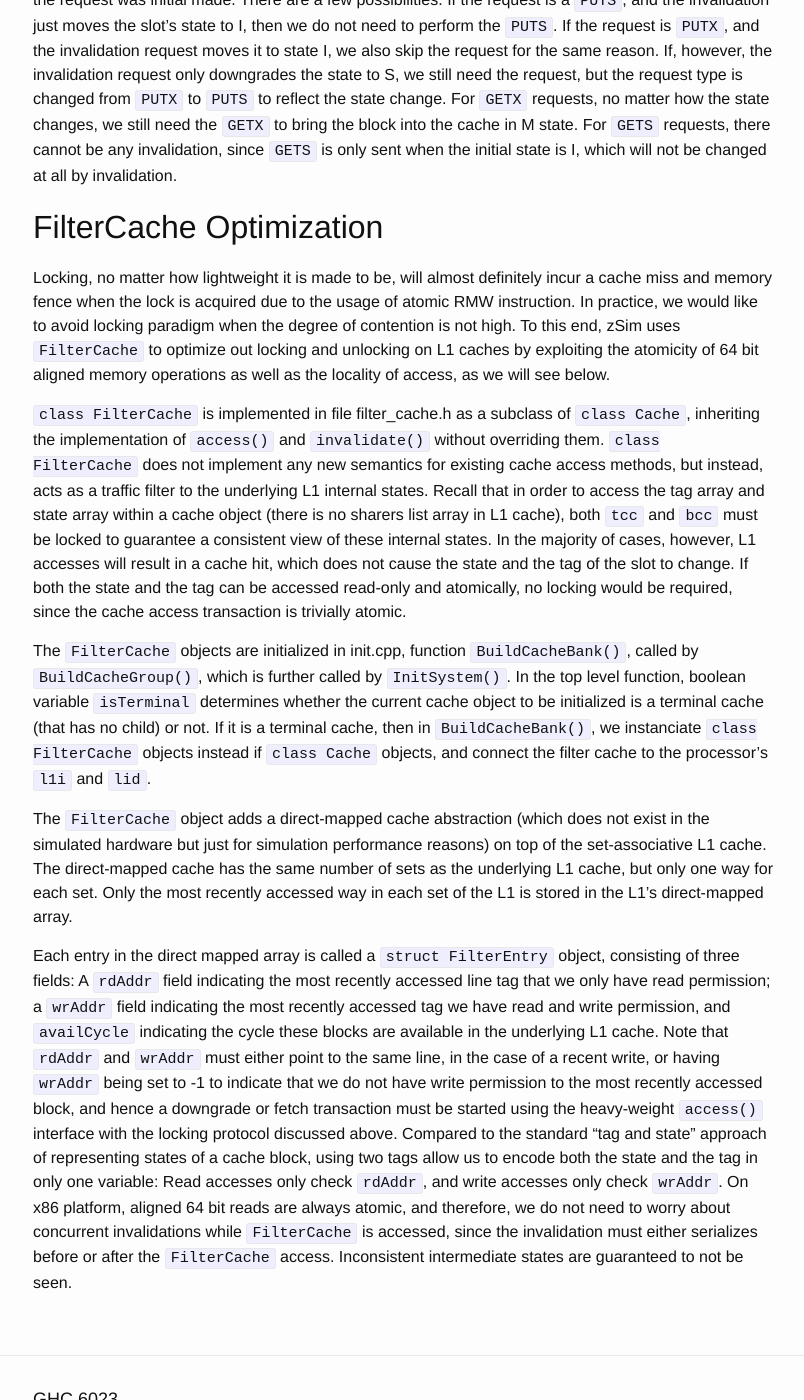
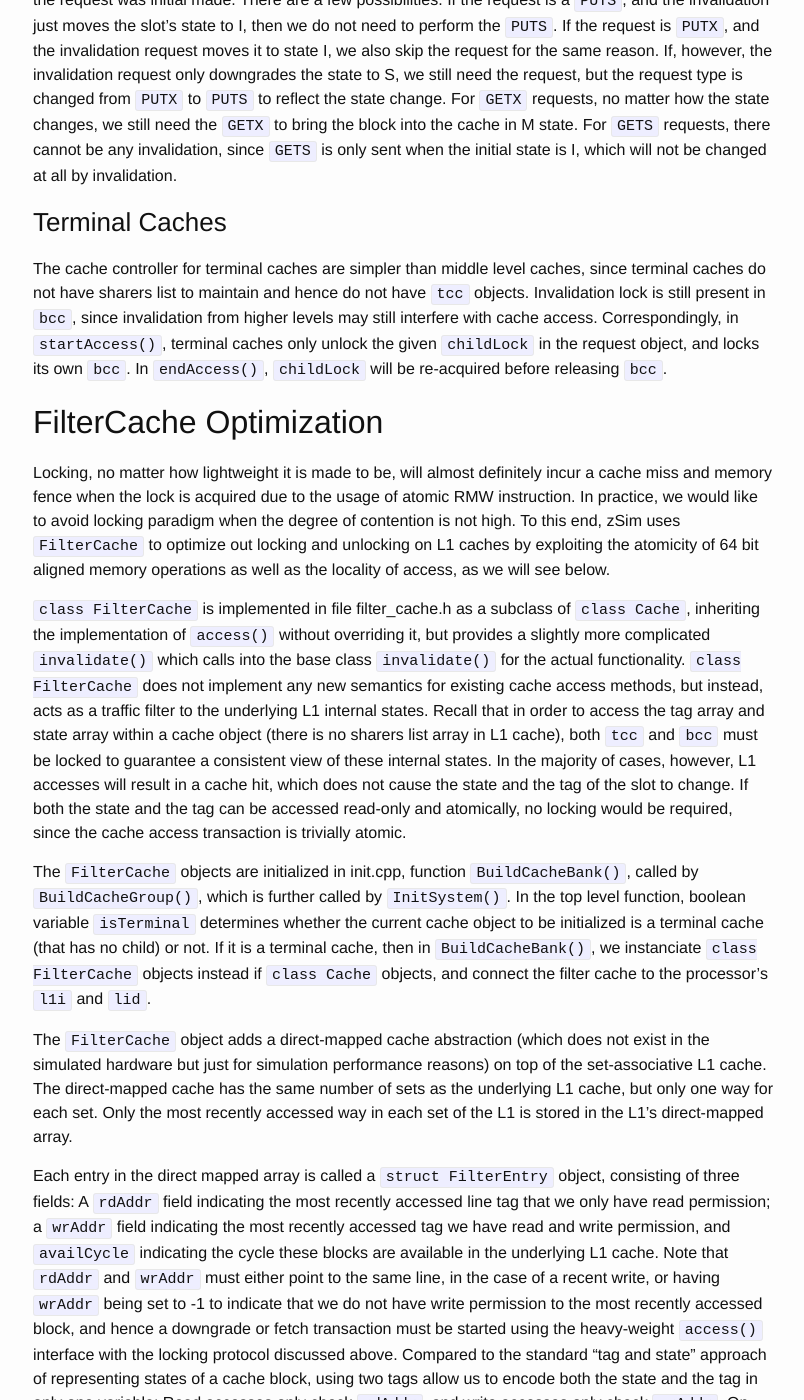
Before and after one commit to wangziqi2013/wangziqi2013.github.io, a Jekyll site: the page built from _posts/2020-01-09-understand-zsim-cache-cc.markdown, in a window 1280 px wide and 1400 px high, scrolled down 7461 px. Shown: the whole window, without its empty margins (237-1041 px from the left). Built offline with Jekyll 4.4.1, drawn with Linux system fonts in a browser that asks for light colours; some of the changed text lies outside the part shown.

Commit message:
Adding terminal cache

```diff
--- a/_posts/2020-01-09-understand-zsim-cache-cc.markdown
+++ b/_posts/2020-01-09-understand-zsim-cache-cc.markdown
@@ -285,6 +285,14 @@ For `GETX` requests, no matter how the state changes, we still need the `GETX` t
 state. For `GETS` requests, there cannot be any invalidation, since `GETS` is only sent when the initial state is I,
 which will not be changed at all by invalidation.
 
+### Terminal Caches
+
+The cache controller for terminal caches are simpler than middle level caches, since terminal caches do not have sharers
+list to maintain and hence do not have `tcc` objects. Invalidation lock is still present in `bcc`, since invalidation
+from higher levels may still interfere with cache access. Correspondingly, in `startAccess()`, terminal caches only
+unlock the given `childLock` in the request object, and locks its own `bcc`. In `endAccess()`, `childLock` will be
+re-acquired before releasing `bcc`.
+
 ## FilterCache Optimization
 
 Locking, no matter how lightweight it is made to be, will almost definitely incur a cache miss and memory fence when the
@@ -293,7 +301,8 @@ degree of contention is not high. To this end, zSim uses `FilterCache` to optimi
 by exploiting the atomicity of 64 bit aligned memory operations as well as the locality of access, as we will see below.
 
 `class FilterCache` is implemented in file filter\_cache.h as a subclass of `class Cache`, inheriting the implementation
-of `access()` and `invalidate()` without overriding them. `class FilterCache` does not implement any new semantics for
+of `access()` without overriding it, but provides a slightly more complicated `invalidate()` which calls into the base class
+`invalidate()` for the actual functionality. `class FilterCache` does not implement any new semantics for
 existing cache access methods, but instead, acts as a traffic filter to the underlying L1 internal states. Recall that
 in order to access the tag array and state array within a cache object (there is no sharers list array in L1 cache), both
 `tcc` and `bcc` must be locked to guarantee a consistent view of these internal states. In the majority of cases, however,
@@ -322,5 +331,5 @@ locking protocol discussed above. Compared to the standard "tag and state" appro
 block, using two tags allow us to encode both the state and the tag in only one variable: Read accesses only
 check `rdAddr`, and write accesses only check `wrAddr`. On x86 platform, aligned 64 bit reads are always atomic, and
 therefore, we do not need to worry about concurrent invalidations while `FilterCache` is accessed, since the invalidation
-must either serializes before or after the `FilterCache` access. Inconsistent intermediate states are guaranteed to
-not be seen.
+must either serialize before or after the `FilterCache` access. Inconsistent intermediate states are guaranteed not to
+be seen.
```
